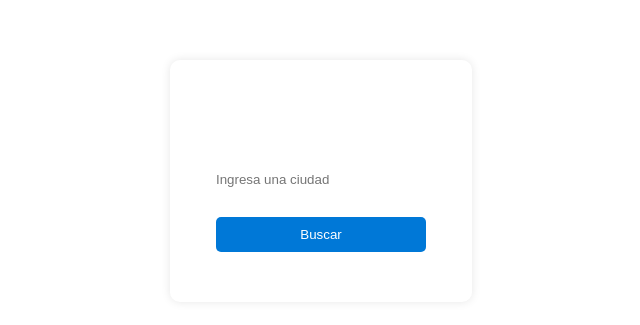
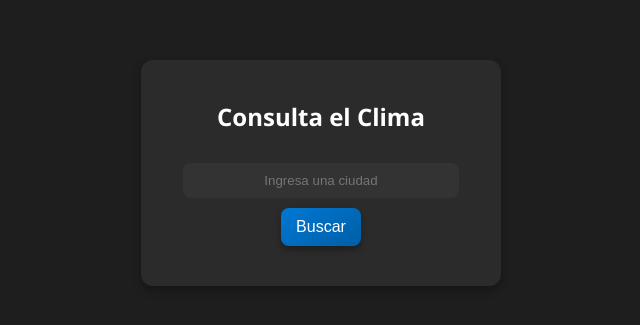
Before and after one commit to jpavolis/climaGPT, a plain HTML site: page index.html in a window 1280 px wide. Shown: the part 227-552 px from the top of the page, without its empty margins (319-959 px from the left). Drawn offline with Linux system fonts and the light colour scheme.

Commit message:
Se añadio el estilo fluent CSS

```diff
--- a/styles.css
+++ b/styles.css
@@ -1,39 +1,63 @@
+/* Estilo Fluent Windows 11 */
 body {
-    font-family: "Segoe UI", sans-serif;
-    text-align: center;
-    background-size: cover;
-    background-position: center;
-    transition: background 0.5s ease-in-out;
-    color: white;
-    height: 100vh;
+    background-color: #1e1e1e;
+    color: #ffffff;
+    font-family: 'Segoe UI', Tahoma, Geneva, Verdana, sans-serif;
     display: flex;
     justify-content: center;
     align-items: center;
+    height: 100vh;
+    margin: 0;
 }
+
 .container {
-    max-width: 400px;
-    background: rgba(255, 255, 255, 0.2);
-    backdrop-filter: blur(10px);
+    background: rgba(45, 45, 45, 0.9);
     padding: 20px;
-    border-radius: 10px;
-    box-shadow: 0 0 10px rgba(0, 0, 0, 0.1);
+    border-radius: 12px;
+    box-shadow: 0px 4px 10px rgba(0, 0, 0, 0.3);
+    text-align: center;
+    width: 320px;
 }
-input, button {
+
+input {
     width: 80%;
     padding: 10px;
     margin: 10px 0;
     border: none;
-    border-radius: 5px;
+    border-radius: 8px;
+    background: #333;
+    color: white;
+    outline: none;
+    text-align: center;
 }
+
 button {
-    background: #0078D7;
+    background: linear-gradient(145deg, #0078d4, #005ea6);
     color: white;
+    border: none;
+    padding: 10px 15px;
+    border-radius: 8px;
     cursor: pointer;
+    font-size: 16px;
+    transition: all 0.2s ease-in-out;
+    box-shadow: 0 4px 6px rgba(0, 0, 0, 0.3);
 }
+
+button:hover {
+    background: linear-gradient(145deg, #005ea6, #004e8c);
+    box-shadow: 0 6px 12px rgba(0, 0, 0, 0.4);
+}
+
 .weather-info {
     margin-top: 20px;
 }
+
 .animated-icon {
-    width: 100px;
-    height: 100px;
+    width: 80px;
+    height: 80px;
 }
+
+p {
+    margin: 5px 0;
+    font-size: 16px;
+}
```
